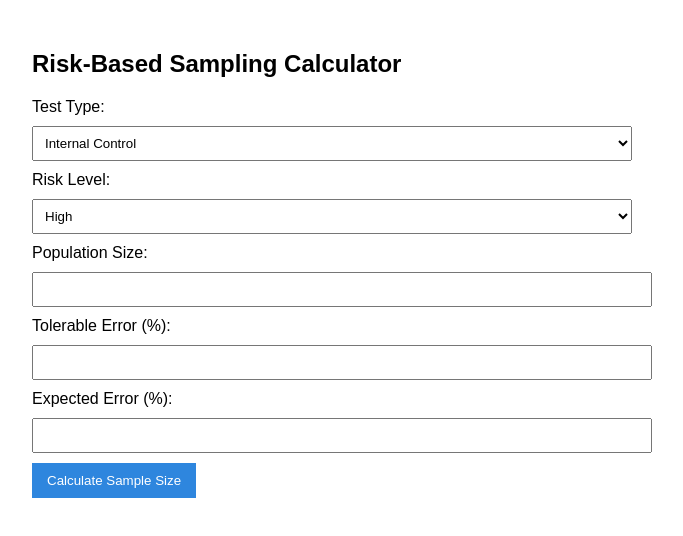
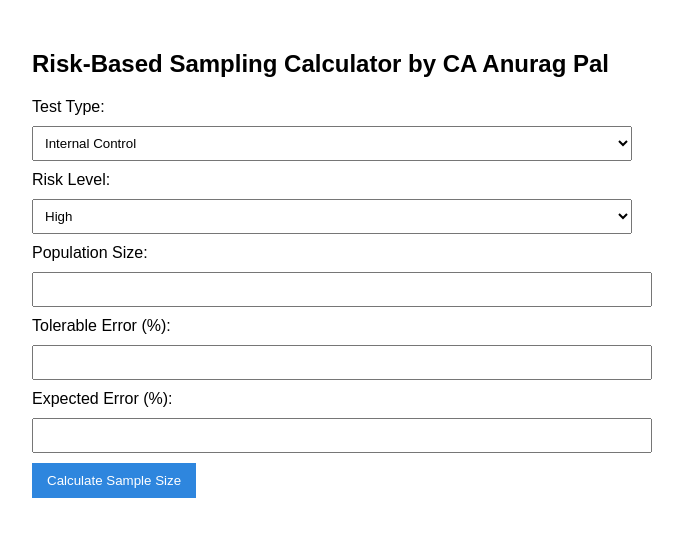
Before and after one commit to APstarts/Audit-Sampling-Calculator, a plain HTML site: page index.html in a window 1280 px wide. Shown: the whole page, without its empty margins (308-991 px from the left). Drawn offline with Linux system fonts and the light colour scheme.

Commit message:
Update index.html

```diff
--- a/index.html
+++ b/index.html
@@ -3,7 +3,7 @@
 <head>
   <meta charset="UTF-8" />
   <meta name="viewport" content="width=device-width, initial-scale=1.0"/>
-  <title>Risk-Based Sampling Calculator by CA Anurag Pal</title>
+  <title>Risk-Based Sampling Calculator</title>
   <style>
     body {
       font-family: Arial, sans-serif;
@@ -30,7 +30,7 @@
   </style>
 </head>
 <body>
-  <h2>Risk-Based Sampling Calculator</h2>
+  <h2>Risk-Based Sampling Calculator by CA Anurag Pal</h2>
   <label for="testType">Test Type:</label>
   <select id="testType">
     <option value="control">Internal Control</option>
```
